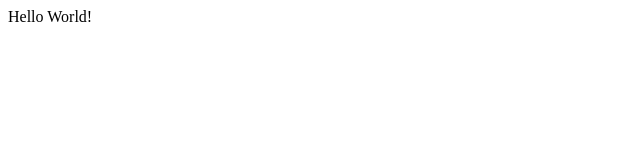
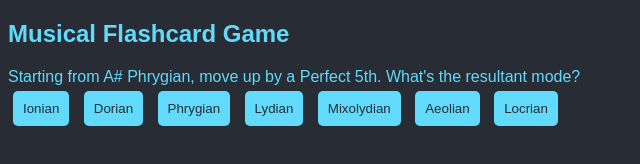
Before and after one commit to AvidCompiler/AvidCompiler.github.io, a plain HTML site: page index/index.html in a window 1280 px wide. Shown: the whole page, without its empty margins (0-640 px from the left). Drawn offline with Linux system fonts and the light colour scheme.

Commit message:
add quiz

```diff
--- a/index/index.html
+++ b/index/index.html
@@ -1 +1,135 @@
-Hello World!
+<!DOCTYPE html>
+<html lang="en">
+<head>
+    <meta charset="UTF-8">
+    <meta name="viewport" content="width=device-width, initial-scale=1.0">
+    <title>Musical Flashcard Game</title>
+    <style>
+        body {
+            background-color: #282c35; /* Dark background color */
+            color: #fff; /* Light text color */
+            font-family: Arial, sans-serif;
+        }
+
+        h2 {
+            color: #61dafb; /* Light blue header text color */
+        }
+
+        #question {
+            color: #61dafb; /* Light blue question text color */
+        }
+
+        button {
+            background-color: #61dafb; /* Light blue button background color */
+            color: #282c35; /* Dark button text color */
+            margin: 5px;
+            padding: 10px;
+            border: none;
+            border-radius: 5px;
+            cursor: pointer;
+        }
+
+        #answerMessage {
+            margin-top: 20px;
+            font-weight: bold;
+            color: #61dafb; /* Light blue answer message text color */
+        }
+    </style>
+</head>
+<body>
+    <h2>Musical Flashcard Game</h2>
+    <div id="question">
+        <!-- Question will be displayed here -->
+    </div>
+
+    <button onclick="checkAnswer('Ionian')">Ionian</button>
+    <button onclick="checkAnswer('Dorian')">Dorian</button>
+    <button onclick="checkAnswer('Phrygian')">Phrygian</button>
+    <button onclick="checkAnswer('Lydian')">Lydian</button>
+    <button onclick="checkAnswer('Mixolydian')">Mixolydian</button>
+    <button onclick="checkAnswer('Aeolian')">Aeolian</button>
+    <button onclick="checkAnswer('Locrian')">Locrian</button>
+
+    <div id="answerMessage">
+        <!-- Answer will be displayed here -->
+    </div>
+
+    <script>
+        const modes = ['Ionian', 'Dorian', 'Phrygian', 'Lydian', 'Mixolydian', 'Aeolian', 'Locrian'];
+        const notes = ['C', 'C#', 'D', 'D#', 'E', 'F', 'F#', 'G', 'G#', 'A', 'A#', 'B'];
+        const modeValues = { 'Ionian': 0, 'Dorian': 2, 'Phrygian': 4, 'Lydian': 5, 'Mixolydian': 7, 'Aeolian': 9, 'Locrian': 11 };
+        const intervalNames = {
+            0: 'Unison',
+            1: 'Minor 2nd',
+            2: 'Major 2nd',
+            3: 'Minor 3rd',
+            4: 'Major 3rd',
+            5: 'Perfect 4th',
+            6: 'Tritone',
+            7: 'Perfect 5th',
+            8: 'Minor 6th',
+            9: 'Major 6th',
+            10: 'Minor 7th',
+            11: 'Major 7th'
+        };
+
+        let currentNote;
+        let currentMode;
+        let interval;
+
+        function getRandomNote() {
+            return notes[Math.floor(Math.random() * notes.length)];
+        }
+
+        function getRandomMode() {
+            return modes[Math.floor(Math.random() * modes.length)];
+        }
+
+        function getNoteByInterval(baseNote, interval) {
+            let noteIndex = notes.indexOf(baseNote);
+            let newNoteIndex = (noteIndex + interval) % 12;
+            return notes[newNoteIndex];
+        }
+
+        function getModeByInterval(baseMode, interval) {
+            let currentModeValue = modeValues[baseMode];
+            let newModeValue = (currentModeValue + interval) % 12;
+
+            for (let mode in modeValues) {
+                if (modeValues[mode] === newModeValue) return mode;
+            }
+        }
+
+        function isValidInterval(baseMode, interval) {
+            return modes.includes(getModeByInterval(baseMode, interval));
+        }
+
+        function generateQuestion() {
+            currentNote = getRandomNote();
+            currentMode = getRandomMode();
+            interval = Math.floor(Math.random() * 12);
+
+            while (!isValidInterval(currentMode, interval)) {
+                interval = Math.floor(Math.random() * 12);
+            }
+
+            document.getElementById('question').innerHTML = `Starting from ${currentNote} ${currentMode}, move up by a ${intervalNames[interval]}. What's the resultant mode?`;
+        }
+
+        function checkAnswer(mode) {
+            let expectedMode = getModeByInterval(currentMode, interval);
+            let expectedNote = getNoteByInterval(currentNote, interval);
+
+            if (mode === expectedMode) {
+                document.getElementById('answerMessage').textContent = `Correct! The note is ${expectedNote} ${expectedMode}.`;
+            } else {
+                document.getElementById('answerMessage').textContent = `Wrong! The correct note is ${expectedNote} ${expectedMode}.`;
+            }
+
+            generateQuestion();
+        }
+
+        generateQuestion();
+    </script>
+</body>
+</html>
```
